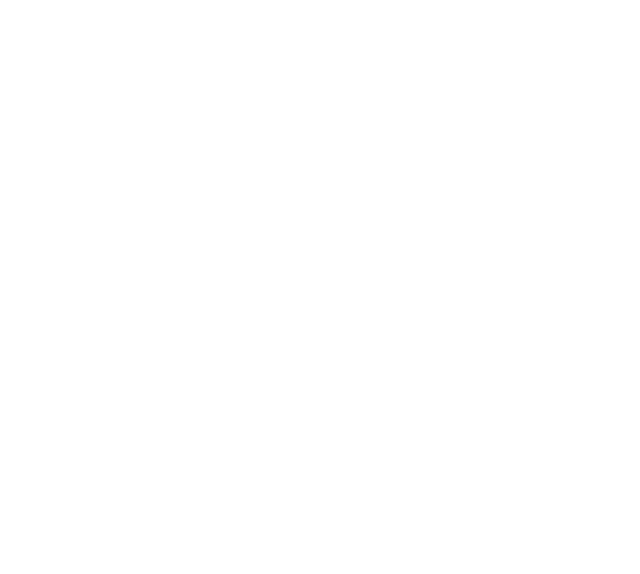
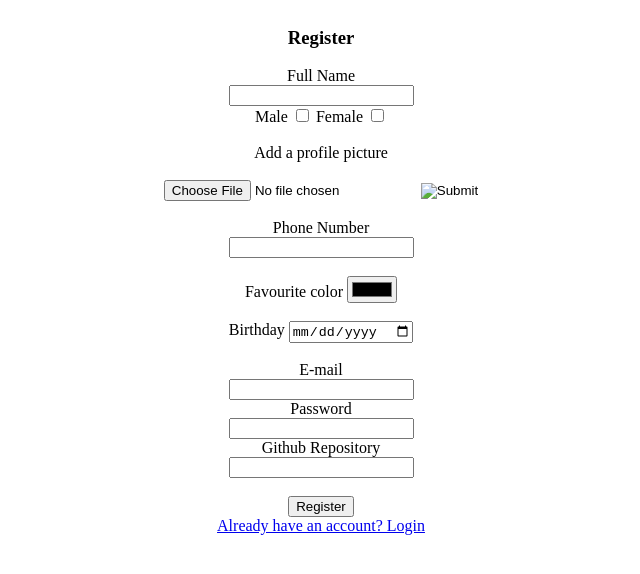
Before and after one commit to ivanovski-viktor/domasna_3, a website: page index.html in a window 1280 px wide. Shown: the whole page, without its empty margins (319-959 px from the left). Drawn offline with Linux system fonts and the light colour scheme.

Commit message:
My work is done

```diff
--- a/index.html
+++ b/index.html
@@ -9,7 +9,57 @@
     <header>
       <nav></nav>
     </header>
-    <main></main>
+    <main>
+      <!--<input type="text" name="text" />
+
+
+      <input type="number" />
+      <input type="radio" />
+      <input type="range" />
+      <input type="reset" />
+      <input type="search" />-->
+      <form
+        action="register"
+        method="post"
+        style="display: flex; flex-direction: column; align-items: center"
+      >
+        <h3>Register</h3>
+        <label for="fullname">Full Name</label>
+        <input type="text" />
+        <div>
+          <label>Male</label>
+          <input type="checkbox" />
+          <label>Female</label>
+          <input type="checkbox" />
+        </div>
+        <br />
+        <label for="image">Add a profile picture</label>
+        <br />
+        <div><input type="file" /> <input type="image" /></div>
+        <br />
+        <label for="phoneno">Phone Number</label>
+        <input type="tel" />
+        <br />
+        <div>
+          <label for="color">Favourite color</label> <input type="color" />
+        </div>
+        <br />
+        <div>
+          <label for="birthdate">Birthday</label>
+          <input type="date" />
+        </div>
+        <br />
+        <label for="email">E-mail</label>
+        <input type="email" />
+        <label for="password">Password</label>
+        <input type="password" />
+        <label for="github">Github Repository</label>
+        <input type="url" />
+        <br />
+        <button>Register</button>
+        <a href="./login.html">Already have an account? Login</a>
+      </form>
+    </main>
     <footer>
       <address></address>
     </footer>
```
Also changed, not shown: login.html (added, +33 -0 lines), package.json (added, +15 -0 lines), 2 other files.
